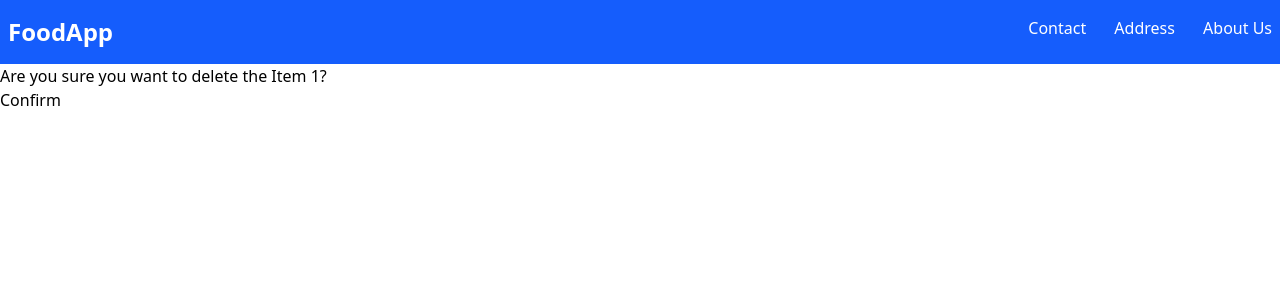
After one commit to Dineshkumar2172/Food-Menu-App-Django, a Django app: page /myapp/delete/1 in a window 1280 px wide. The commit adds this page. Shown: the top 300 px of the page. Run offline with Django 4.2, Linux system fonts and the light colour scheme; tables that the repository leaves empty hold one stand-in row (values such as "Sample post").

Commit message:
delete functionality

```diff
--- a/mysite/myapp/templates/myapp/detail.html
+++ b/mysite/myapp/templates/myapp/detail.html
@@ -11,7 +11,7 @@
             <div>{{ item_detail.item_desc }}</div>
             <div>
                 <a class="bg-yellow-500 px-4 px-2 rounded-md font-bold text-white" href="">Edit</a>
-                <a class="bg-red-500 px-4 px-2 rounded-md font-bold text-white" href="">Delete</a>
+                <a class="bg-red-500 px-4 px-2 rounded-md font-bold text-white" href="{% url 'myapp:delete_item' item_detail.id %}">Delete</a>
             </div>
         </div>
     </div>
--- /dev/null
+++ b/mysite/myapp/templates/myapp/item-delete.html
@@ -0,0 +1,9 @@
+{% extends 'myapp/base.html'%}
+
+{% block body %}
+<form method="POST">
+    {% csrf_token %}
+    <h1>Are you sure you want to delete the Item {{ item.id }}?</h2>
+    <button type="submit" href="{% url 'myapp:delete_item' item.id%}">Confirm</button>
+</form>
+{% endblock %}
--- a/mysite/myapp/urls.py
+++ b/mysite/myapp/urls.py
@@ -10,4 +10,5 @@ urlpatterns = [
     path('<int:id>/', views.detail, name='detail'),
     path('add/', views.create_item, name="create_item"),
     path('update/<int:id>', views.update_item, name="update_item"),
+    path('delete/<int:id>', views.delete_item, name="delete_item"),
 ]
--- a/mysite/myapp/views.py
+++ b/mysite/myapp/views.py
@@ -48,3 +48,14 @@ def update_item(request, id):
     }
 
     return render(request, "myapp/item-form.html", context)
+
+def delete_item(request, id):
+    item = Item.objects.get(id=id)
+    if request.method == "POST":
+        item.delete()
+        return redirect("myapp:home")
+
+    context = {
+        'item': item
+    }
+    return render(request, "myapp/item-delete.html", context=context)
```
